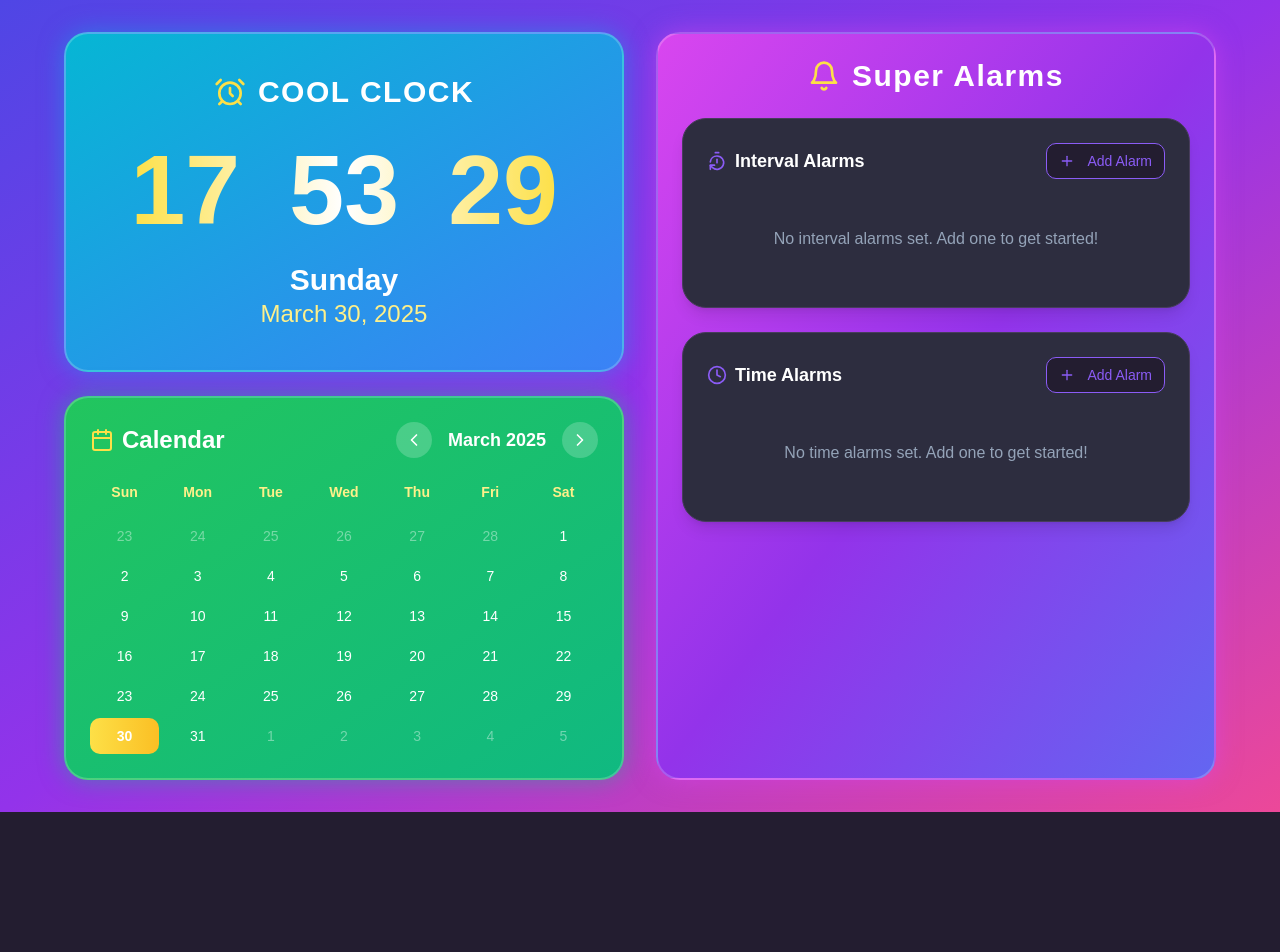
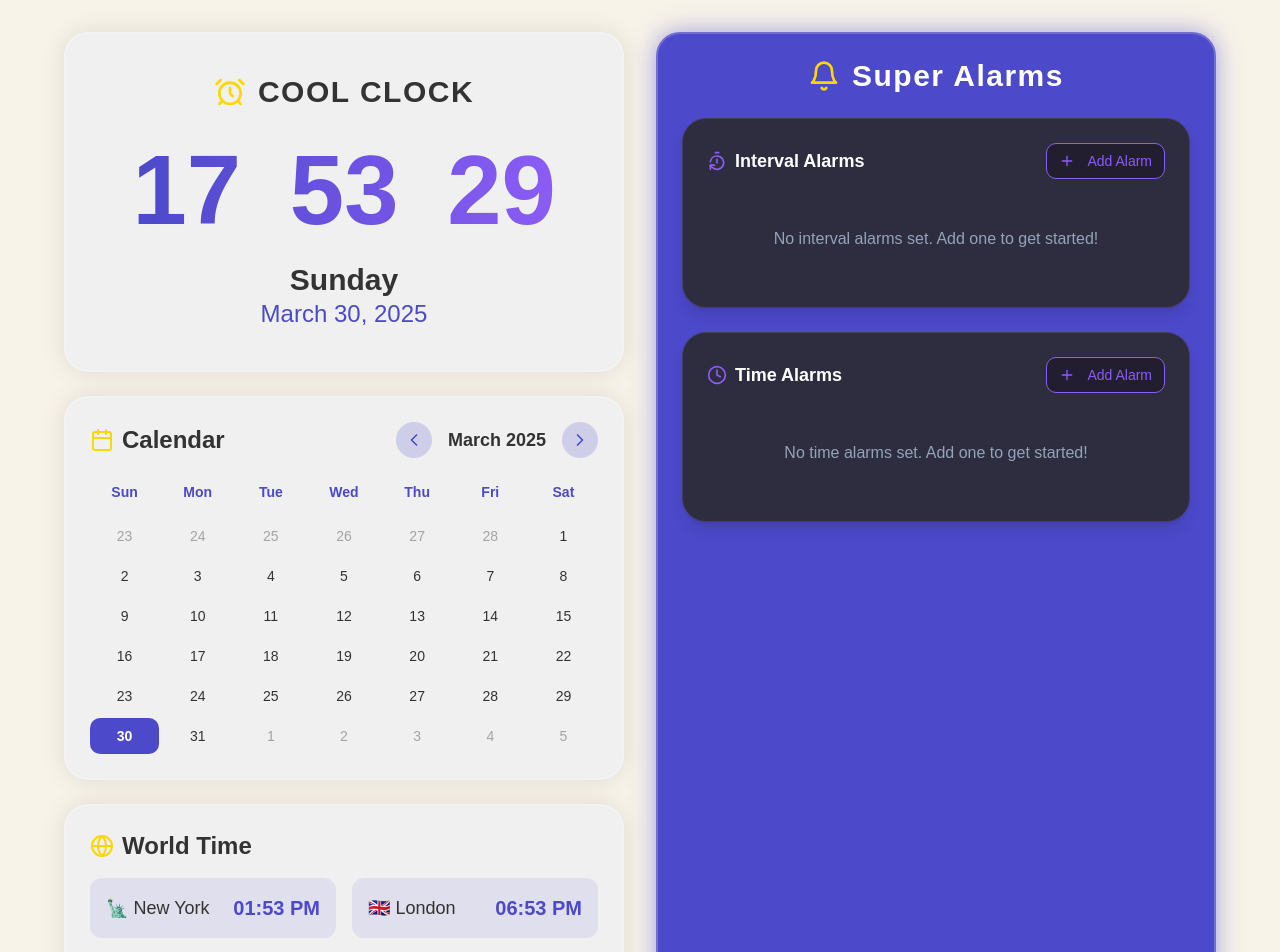
Before and after one commit to kingjessieiq/stylish-clock-alarm, a React (Vite) app: page / in a window 1280 px wide. Shown: the top 952 px of the page. Before the commit the page ends 812 px from the top, so only its background shows below. Built offline with nearby package versions, Linux system fonts and the light colour scheme.

Commit message:
Refactor: Update color scheme and add world time feature
- Updated the color scheme based on the provided design.
- Added a world time feature to display time in different cities.

```diff
--- a/src/components/AlarmList.tsx
+++ b/src/components/AlarmList.tsx
@@ -14,9 +14,9 @@ const AlarmList: React.FC<AlarmListProps> = ({ activeAlarm, onStopAlarm }) => {
 
   return (
     <div className="fixed inset-0 bg-black/70 backdrop-blur-sm flex items-center justify-center z-50 p-4">
-      <div className="max-w-md w-full rounded-xl p-6 shadow-[0_0_40px_rgba(139,92,246,0.8)] animate-alarm-ring bg-gradient-to-br from-purple-600 via-fuchsia-500 to-pink-500 border-2 border-white/30">
+      <div className="max-w-md w-full rounded-xl p-6 shadow-[0_0_40px_rgba(76,73,202,0.8)] animate-alarm-ring bg-[#4c49ca] border-2 border-white/30">
         <div className="flex flex-col items-center space-y-6">
-          <Bell className="w-24 h-24 text-yellow-300 animate-pulse" />
+          <Bell className="w-24 h-24 text-[#ffd700] animate-pulse" />
           <h2 className="text-4xl font-bold text-white font-orbitron tracking-wider">WAKE UP!</h2>
 
           <div className="text-2xl text-center mb-2 text-white">
@@ -27,7 +27,7 @@ const AlarmList: React.FC<AlarmListProps> = ({ activeAlarm, onStopAlarm }) => {
           </div>
 
           {activeAlarm.label && (
-            <div className="text-xl text-yellow-200 font-medium">
+            <div className="text-xl text-[#ffd700] font-medium">
               {activeAlarm.label}
             </div>
           )}
--- a/src/components/AlarmSystem.tsx
+++ b/src/components/AlarmSystem.tsx
@@ -21,9 +21,9 @@ const AlarmSystem: React.FC = () => {
   } = useAlarm();
 
   return (
-    <div className="h-full rounded-3xl p-6 bg-gradient-to-br from-fuchsia-500 via-purple-600 to-indigo-500 shadow-[0_0_25px_rgba(217,70,239,0.5)] border-2 border-white/20 backdrop-blur-xl">
+    <div className="h-full rounded-3xl p-6 bg-[#4c49ca] shadow-[0_0_25px_rgba(76,73,202,0.5)] border-2 border-white/20 backdrop-blur-xl">
       <div className="flex items-center justify-center mb-6">
-        <Bell className="w-8 h-8 text-yellow-300 mr-3" />
+        <Bell className="w-8 h-8 text-[#ffd700] mr-3" />
         <h2 className="text-3xl font-bold text-white font-orbitron tracking-wider">Super Alarms</h2>
       </div>
 
--- a/src/components/Calendar.tsx
+++ b/src/components/Calendar.tsx
@@ -48,36 +48,36 @@ const Calendar: React.FC = () => {
   };
 
   return (
-    <div className="rounded-3xl p-6 bg-gradient-to-br from-green-500 to-emerald-500 shadow-[0_0_25px_rgba(16,185,129,0.5)] border-2 border-white/20 backdrop-blur-xl animate-slide-up">
+    <div className="rounded-3xl p-6 bg-[#f0f0f0] shadow-[0_0_25px_rgba(0,0,0,0.1)] border-2 border-white/20 backdrop-blur-xl animate-slide-up">
       <div className="flex justify-between items-center mb-4">
         <div className="flex items-center">
-          <CalendarIcon className="w-6 h-6 mr-2 text-yellow-300" />
-          <h3 className="text-2xl font-bold text-white font-orbitron">Calendar</h3>
+          <CalendarIcon className="w-6 h-6 mr-2 text-[#ffd700]" />
+          <h3 className="text-2xl font-bold text-[#333] font-orbitron">Calendar</h3>
         </div>
         <div className="flex items-center space-x-4">
           <button
             onClick={goToPreviousMonth}
-            className="p-2 rounded-full bg-white/20 hover:bg-white/30 transition-colors"
+            className="p-2 rounded-full bg-[#4c49ca]/20 hover:bg-[#4c49ca]/30 transition-colors"
             aria-label="Previous month"
           >
-            <ChevronLeft className="w-5 h-5 text-white" />
+            <ChevronLeft className="w-5 h-5 text-[#4c49ca]" />
           </button>
-          <span className="text-white font-bold text-lg">
+          <span className="text-[#333] font-bold text-lg">
             {getMonth(new Date(calendarYear, calendarMonth))} {calendarYear}
           </span>
           <button
             onClick={goToNextMonth}
-            className="p-2 rounded-full bg-white/20 hover:bg-white/30 transition-colors"
+            className="p-2 rounded-full bg-[#4c49ca]/20 hover:bg-[#4c49ca]/30 transition-colors"
             aria-label="Next month"
           >
-            <ChevronRight className="w-5 h-5 text-white" />
+            <ChevronRight className="w-5 h-5 text-[#4c49ca]" />
           </button>
         </div>
       </div>
 
       <div className="grid grid-cols-7 gap-1 mb-2">
         {weekdays.map(day => (
-          <div key={day} className="text-center text-sm font-bold text-yellow-200 py-2">
+          <div key={day} className="text-center text-sm font-bold text-[#4c49ca] py-2">
             {day}
           </div>
         ))}
@@ -89,10 +89,10 @@ const Calendar: React.FC = () => {
             key={index}
             className={`
               text-center py-2 text-sm rounded-md transition-colors
-              ${day.currentMonth ? 'text-white' : 'text-white/40'}
+              ${day.currentMonth ? 'text-[#333]' : 'text-[#333]/40'}
               ${isToday(day.date)
-                ? 'bg-gradient-to-r from-yellow-300 to-amber-400 text-emerald-800 font-bold'
-                : 'hover:bg-white/10'}
+                ? 'bg-[#4c49ca] text-white font-bold'
+                : 'hover:bg-[#4c49ca]/10'}
             `}
           >
             {day.date}
--- a/src/components/Clock.tsx
+++ b/src/components/Clock.tsx
@@ -26,14 +26,14 @@ const Clock: React.FC = () => {
   const seconds = currentTime.getSeconds();
 
   return (
-    <div className="rounded-3xl p-6 bg-gradient-to-br from-cyan-500 to-blue-500 shadow-[0_0_25px_rgba(14,165,233,0.5)] border-2 border-white/20 backdrop-blur-xl animate-fade-in">
+    <div className="rounded-3xl p-6 bg-[#f0f0f0] shadow-[0_0_25px_rgba(0,0,0,0.1)] border-2 border-white/20 backdrop-blur-xl animate-fade-in">
       <div className="flex flex-col items-center space-y-6 py-4">
         <div className="flex items-center mb-2">
-          <AlarmClock className="w-8 h-8 mr-3 text-yellow-300" />
-          <h2 className="text-3xl font-bold text-white font-orbitron tracking-wider">COOL CLOCK</h2>
+          <AlarmClock className="w-8 h-8 mr-3 text-[#ffd700]" />
+          <h2 className="text-3xl font-bold text-[#333] font-orbitron tracking-wider">COOL CLOCK</h2>
         </div>
 
-        <div className="font-orbitron text-7xl md:text-8xl font-bold animate-pulse-scale bg-gradient-to-r from-yellow-300 via-white to-yellow-300 bg-clip-text text-transparent">
+        <div className="font-orbitron text-7xl md:text-8xl font-bold animate-pulse-scale bg-gradient-to-r from-[#4c49ca] to-[#8b5cf6] bg-clip-text text-transparent">
           {hours.toString().padStart(2, '0')}
           <span className={`${seconds % 2 === 0 ? 'opacity-100' : 'opacity-40'} mx-2`}>:</span>
           {minutes.toString().padStart(2, '0')}
@@ -41,9 +41,9 @@ const Clock: React.FC = () => {
           {seconds.toString().padStart(2, '0')}
         </div>
 
-        <div className="flex flex-col items-center text-white">
+        <div className="flex flex-col items-center text-[#333]">
           <div className="text-3xl font-bold">{weekday}</div>
-          <div className="text-2xl text-yellow-200 font-medium">{month} {day}, {year}</div>
+          <div className="text-2xl text-[#4c49ca] font-medium">{month} {day}, {year}</div>
         </div>
       </div>
     </div>
--- /dev/null
+++ b/src/components/WorldTime.tsx
@@ -0,0 +1,107 @@
+
+import React, { useState, useEffect } from 'react';
+import { formatTimeWithoutSeconds } from '@/utils/timeUtils';
+import { Globe, ChevronDown, ChevronUp } from 'lucide-react';
+
+interface TimeZoneCity {
+  name: string;
+  timezone: string;
+  emoji: string;
+}
+
+const CITIES: TimeZoneCity[] = [
+  { name: 'New York', timezone: 'America/New_York', emoji: '🗽' },
+  { name: 'London', timezone: 'Europe/London', emoji: '🇬🇧' },
+  { name: 'Tokyo', timezone: 'Asia/Tokyo', emoji: '🇯🇵' },
+  { name: 'Sydney', timezone: 'Australia/Sydney', emoji: '🇦🇺' },
+  { name: 'Paris', timezone: 'Europe/Paris', emoji: '🇫🇷' },
+  { name: 'Dubai', timezone: 'Asia/Dubai', emoji: '🇦🇪' },
+  { name: 'Los Angeles', timezone: 'America/Los_Angeles', emoji: '🌴' },
+  { name: 'Hong Kong', timezone: 'Asia/Hong_Kong', emoji: '🇭🇰' },
+  { name: 'Rome', timezone: 'Europe/Rome', emoji: '🇮🇹' },
+  { name: 'Berlin', timezone: 'Europe/Berlin', emoji: '🇩🇪' },
+];
+
+const WorldTime: React.FC = () => {
+  const [currentTimes, setCurrentTimes] = useState<Record<string, string>>({});
+  const [expanded, setExpanded] = useState(false);
+  const [visibleCities, setVisibleCities] = useState<TimeZoneCity[]>(CITIES.slice(0, 4));
+
+  useEffect(() => {
+    const updateTimes = () => {
+      const times: Record<string, string> = {};
+
+      CITIES.forEach(city => {
+        const date = new Date();
+        try {
+          const options: Intl.DateTimeFormatOptions = {
+            timeZone: city.timezone,
+            hour: '2-digit',
+            minute: '2-digit',
+            hour12: true
+          };
+          times[city.name] = new Intl.DateTimeFormat('en-US', options).format(date);
+        } catch (error) {
+          console.error(`Error getting time for ${city.name}:`, error);
+          times[city.name] = 'Unavailable';
+        }
+      });
+
+      setCurrentTimes(times);
+    };
+
+    updateTimes();
+    const interval = setInterval(updateTimes, 60000); // Update every minute
+
+    return () => clearInterval(interval);
+  }, []);
+
+  const toggleExpand = () => {
+    setExpanded(!expanded);
+    setVisibleCities(expanded ? CITIES.slice(0, 4) : CITIES);
+  };
+
+  return (
+    <div className="rounded-3xl p-6 bg-[#f0f0f0] shadow-[0_0_25px_rgba(0,0,0,0.1)] border-2 border-white/20 backdrop-blur-xl">
+      <div className="flex items-center mb-4">
+        <Globe className="w-6 h-6 mr-2 text-[#ffd700]" />
+        <h3 className="text-2xl font-bold text-[#333] font-orbitron">World Time</h3>
+      </div>
+
+      <div className="grid grid-cols-1 sm:grid-cols-2 gap-4">
+        {visibleCities.map(city => (
+          <div
+            key={city.name}
+            className="rounded-xl p-4 bg-[#4c49ca]/10 hover:bg-[#4c49ca]/20 transition-colors"
+          >
+            <div className="flex justify-between items-center">
+              <span className="text-lg font-medium text-[#333]">
+                {city.emoji} {city.name}
+              </span>
+              <span className="text-xl font-orbitron font-bold text-[#4c49ca]">
+                {currentTimes[city.name] || '--:--'}
+              </span>
+            </div>
+          </div>
+        ))}
+      </div>
+
+      <button
+        onClick={toggleExpand}
+        className="mt-4 w-full py-2 rounded-xl bg-[#4c49ca]/20 hover:bg-[#4c49ca]/30 transition-colors text-[#4c49ca] font-medium flex items-center justify-center"
+      >
+        {expanded ? (
+          <>
+            <ChevronUp className="w-5 h-5 mr-1" /> Show Less
+          </>
+        ) : (
+          <>
+            <ChevronDown className="w-5 h-5 mr-1" /> Show More
+          </>
+        )}
+      </button>
+    </div>
+  );
+};
+
+export default WorldTime;
--- a/src/pages/Index.tsx
+++ b/src/pages/Index.tsx
@@ -3,14 +3,16 @@ import React from 'react';
 import Clock from '@/components/Clock';
 import Calendar from '@/components/Calendar';
 import AlarmSystem from '@/components/AlarmSystem';
+import WorldTime from '@/components/WorldTime';
 
 const Index = () => {
   return (
-    <div className="min-h-screen py-8 px-4 bg-gradient-to-br from-indigo-600 via-purple-600 to-pink-500">
+    <div className="min-h-screen py-8 px-4 bg-[#f8f3e9]">
       <div className="max-w-6xl mx-auto grid grid-cols-1 md:grid-cols-2 gap-8">
         <div className="space-y-6">
           <Clock />
           <Calendar />
+          <WorldTime />
         </div>
         <div>
           <AlarmSystem />
```
